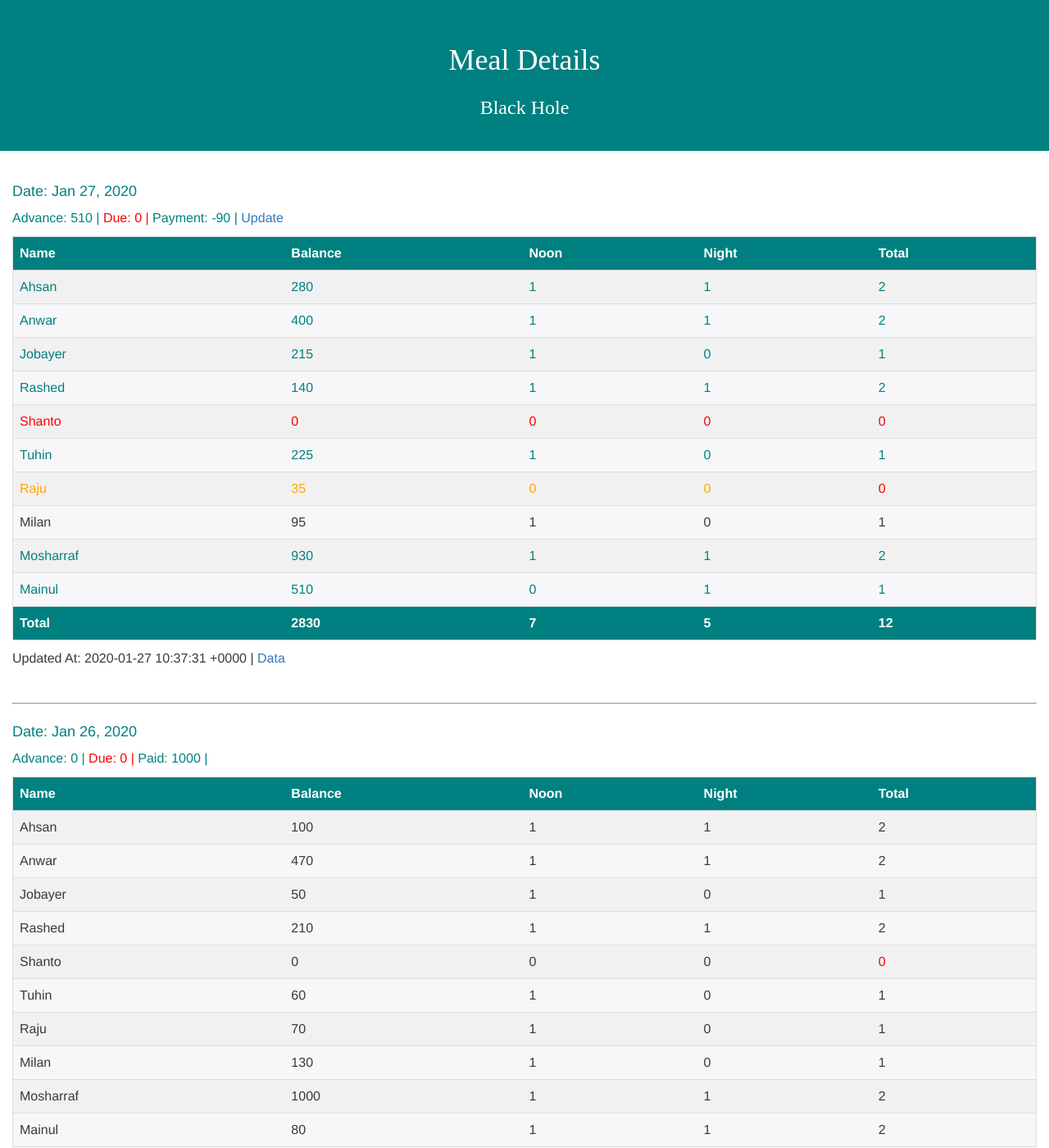
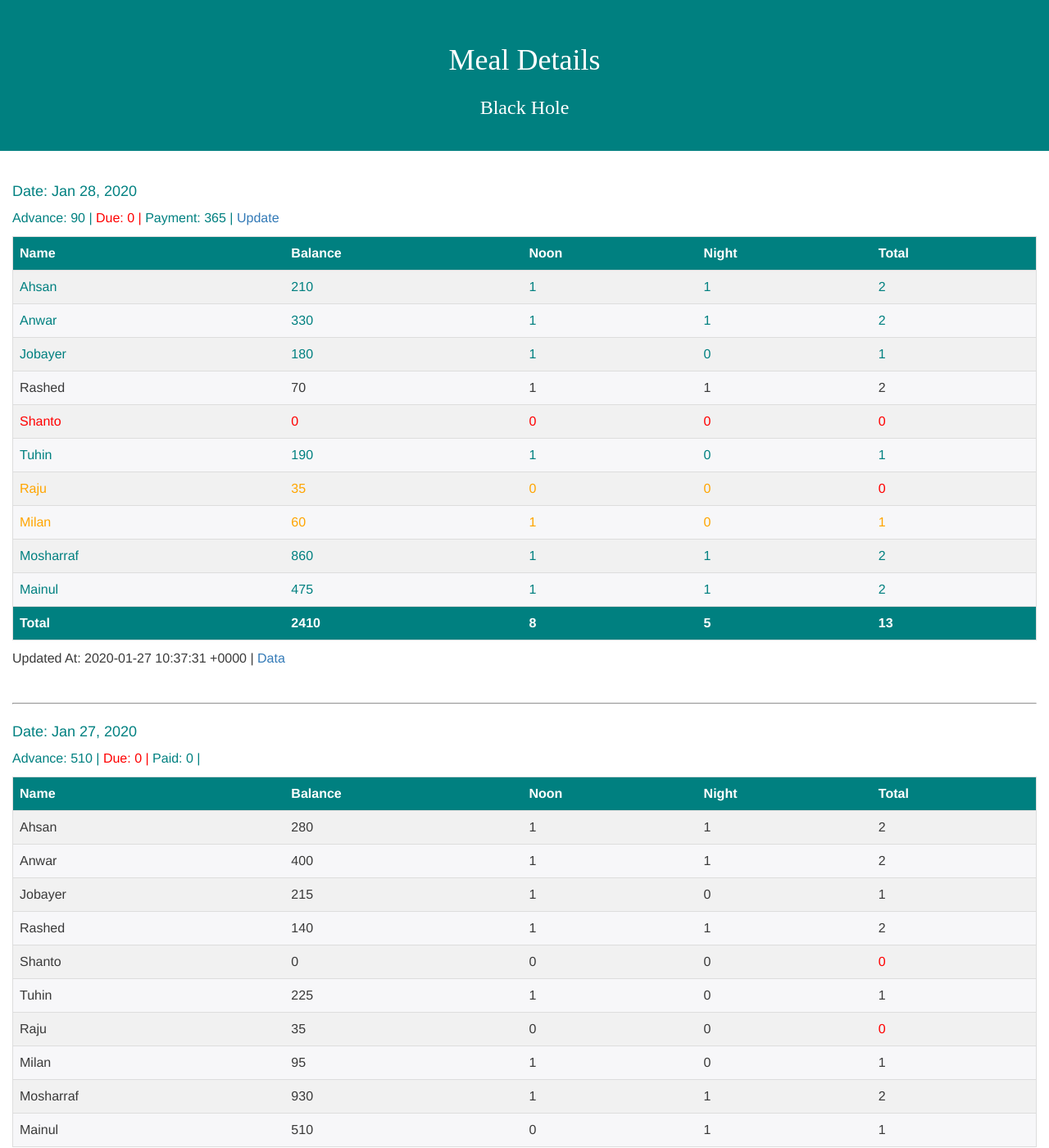
Before and after one commit to coderanwar/meals, a Jekyll site: the page built from index.html, in a window 1280 px wide and 1400 px high. Shown: the whole window at 82% size. Built offline with Jekyll 4.4.1, drawn with Linux system fonts in a browser that asks for light colours.

Commit message:
Update meals.yml

```diff
--- a/_data/meals.yml
+++ b/_data/meals.yml
@@ -1,3 +1,49 @@
+
+- Date: 2020-01-28
+  Paid: 0
+  Advance: 90
+  Due: 0
+  Peoples:
+    - Name: "Ahsan"
+      Balance: 210
+      Noon: 1
+      Night: 1
+    - Name: "Anwar"
+      Balance: 330
+      Noon: 1
+      Night: 1
+    - Name: "Jobayer"
+      Balance: 180
+      Noon: 1
+      Night: 0
+    - Name: "Rashed"
+      Balance: 70
+      Noon: 1
+      Night: 1
+    - Name: "Shanto"
+      Balance: 0
+      Noon: 0
+      Night: 0
+    - Name: "Tuhin"
+      Balance: 190
+      Noon: 1
+      Night: 0
+    - Name: "Raju"
+      Balance: 35
+      Noon: 0
+      Night: 0
+    - Name: "Milan"
+      Balance: 60
+      Noon: 1
+      Night: 0
+    - Name: "Mosharraf"
+      Balance: 860
+      Noon: 1
+      Night: 1
+    - Name: "Mainul"
+      Balance: 475
+      Noon: 1
+      Night: 1
 
 - Date: 2020-01-27
   Paid: 0
```
